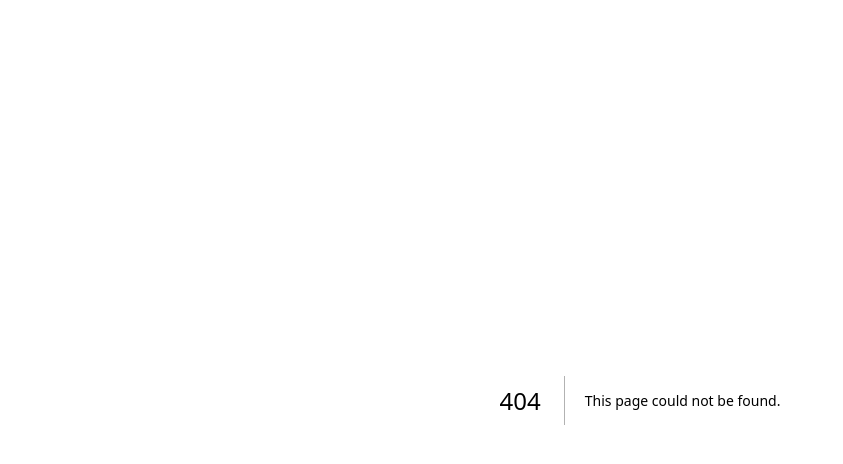
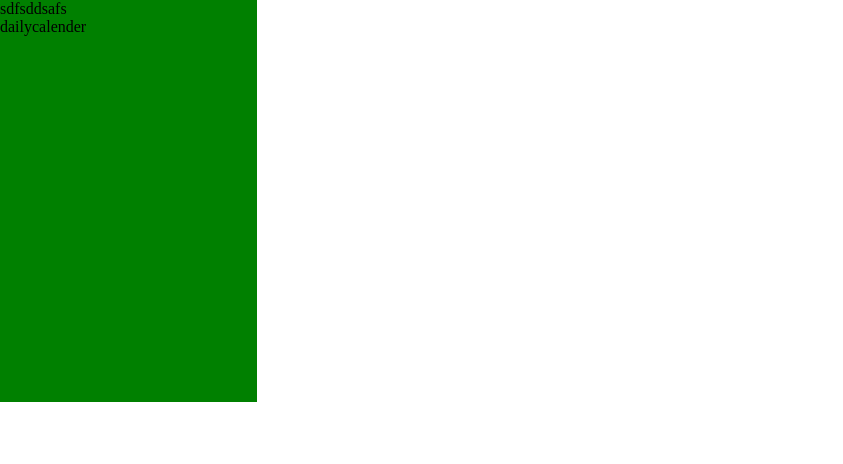
Before and after one commit to codingBottle/JMGDH_Web, a Next.js app: page /test in a window 1280 px wide. Before the commit this address had no page. Shown: the top 464 px of the page, without its empty margins (0-843 px from the left). Built offline with nearby package versions, Linux system fonts and the light colour scheme.

Commit message:
feat #2 - 데일리 캘린더 컴포넌트, 그것을 테스트할 페이지 생성

```diff
--- /dev/null
+++ b/src/components/DailyCalender.tsx
@@ -0,0 +1,5 @@
+import React from "react";
+
+export default function DailyCalender() {
+  return <div>dailycalender</div>;
+}
--- a/src/pages/api/hello.ts
+++ /dev/null
@@ -1,13 +0,0 @@
-// Next.js API route support: https://nextjs.org/docs/api-routes/introduction
-import type { NextApiRequest, NextApiResponse } from 'next'
-
-type Data = {
-  name: string
-}
-
-export default function handler(
-  req: NextApiRequest,
-  res: NextApiResponse<Data>
-) {
-  res.status(200).json({ name: 'John Doe' })
-}
--- /dev/null
+++ b/src/pages/test.tsx
@@ -0,0 +1,18 @@
+import React from "react";
+import DailyCalender from "@/components/DailyCalender";
+import styled from "styled-components";
+
+export default function hello() {
+  return (
+    <Container>
+      sdfsddsafs
+      <DailyCalender />
+    </Container>
+  );
+}
+
+const Container = styled.div`
+  width: 257px;
+  height: 402px;
+  background-color: green;
+`;
```
